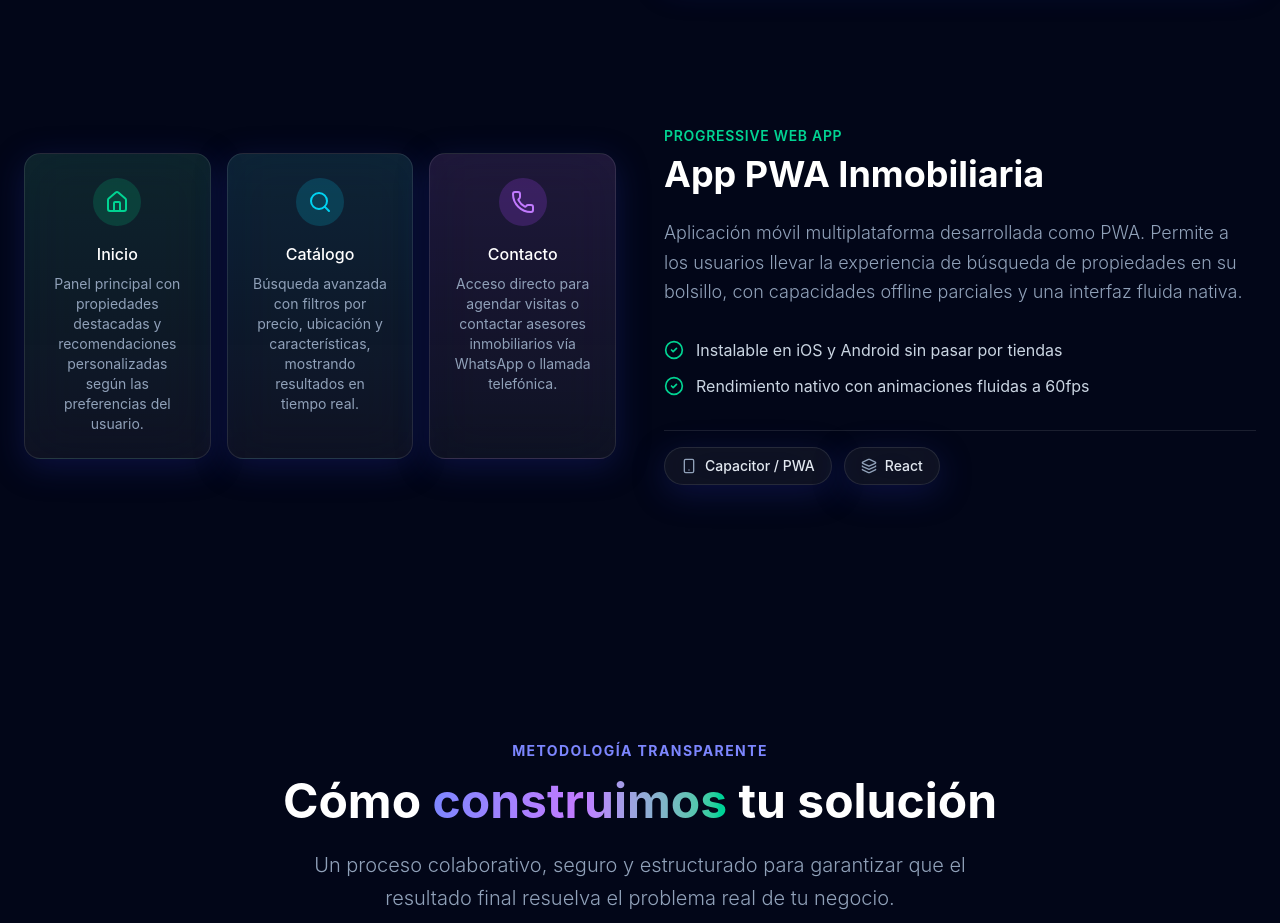
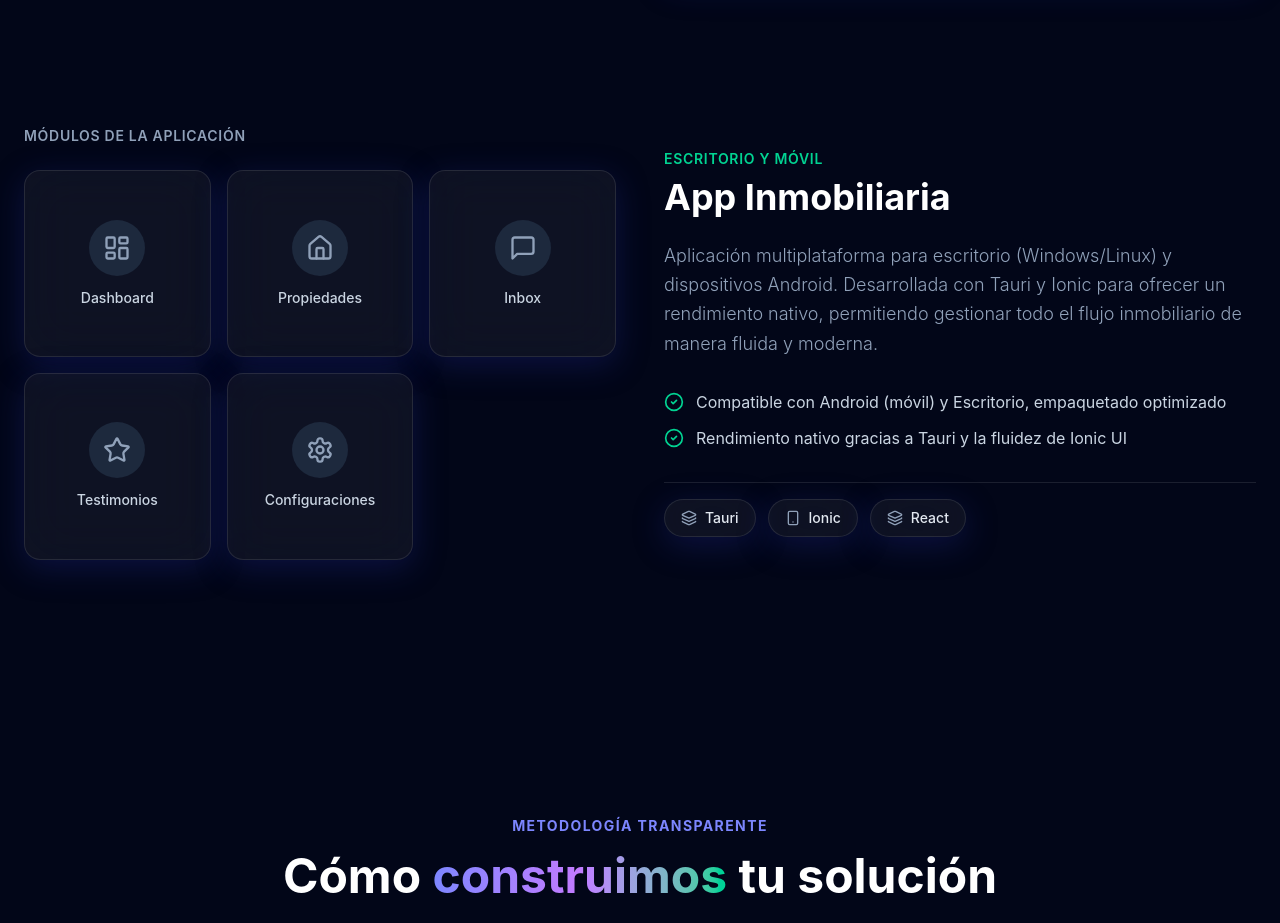
Before and after one commit to DeadJustLive/Portafolio, a React (Vite) app: page / in a window 1280 px wide. Shown: the part 4793-5716 px from the top of the page. Built offline with nearby package versions, Linux system fonts and the light colour scheme.

Commit message:
Refactor Projects Section: Replace PWA carousel with square grid and add modal navigation

```diff
--- a/src/app/components/projects-section.tsx
+++ b/src/app/components/projects-section.tsx
@@ -1,12 +1,51 @@
-import { useEffect, useRef } from 'react';
+import { useEffect, useRef, useState } from 'react';
 import gsap from 'gsap';
 import { ScrollTrigger } from 'gsap/ScrollTrigger';
-import { ExternalLink, Layers, Server, Smartphone, CheckCircle2, Home, Search, Phone } from 'lucide-react';
+import { ExternalLink, Layers, Server, Smartphone, CheckCircle2, Home, Search, Phone, LayoutDashboard, MessageSquare, Star, Settings, X, Image as ImageIcon, ChevronLeft, ChevronRight } from 'lucide-react';
 
 gsap.registerPlugin(ScrollTrigger);
 
+type AppTab = {
+  id: string;
+  title: string;
+  desc: string;
+  icon: any;
+};
+
+const appTabs: AppTab[] = [
+  { id: 'dashboard', title: 'Dashboard', desc: 'Panel de control principal para métricas rápidas de la plataforma.', icon: LayoutDashboard },
+  { id: 'properties', title: 'Propiedades', desc: 'Gestión y visualización del catálogo completo de inmuebles.', icon: Home },
+  { id: 'inbox', title: 'Inbox', desc: 'Bandeja de entrada para gestionar consultas y comunicación.', icon: MessageSquare },
+  { id: 'testimonials', title: 'Testimonios', desc: 'Reseñas y opiniones destacadas de los clientes.', icon: Star },
+  { id: 'settings', title: 'Configuraciones', desc: 'Ajustes del perfil y preferencias de la aplicación.', icon: Settings },
+];
+
 export function ProjectsSection() {
   const containerRef = useRef<HTMLDivElement>(null);
+  const [activeAppModal, setActiveAppModal] = useState<AppTab | null>(null);
+
+  const activeModalIndex = activeAppModal ? appTabs.findIndex(t => t.id === activeAppModal.id) : -1;
+  const goPrevModal = (e: React.MouseEvent) => {
+    e.stopPropagation();
+    if (activeModalIndex > 0) {
+      setActiveAppModal(appTabs[activeModalIndex - 1]);
+    }
+  };
+  const goNextModal = (e: React.MouseEvent) => {
+    e.stopPropagation();
+    if (activeModalIndex < appTabs.length - 1) {
+      setActiveAppModal(appTabs[activeModalIndex + 1]);
+    }
+  };
+
+  // Lock scroll when modal is open
+  useEffect(() => {
+    if (activeAppModal) {
+      document.body.style.overflow = 'hidden';
+    } else {
+      document.body.style.overflow = '';
+    }
+  }, [activeAppModal]);
 
   useEffect(() => {
     if (!containerRef.current) return;
@@ -113,30 +152,34 @@ export function ProjectsSection() {
           </div>
         </div>
 
-        {/* Proyecto 2: PWA */}
+        {/* Proyecto 2: Tauri & Ionic */}
         <div className="project-block flex flex-col md:flex-row-reverse gap-12 items-center">
           <div className="flex-1 space-y-8">
             <div>
-              <h4 className="text-emerald-400 font-semibold tracking-wider uppercase text-sm mb-2">Progressive Web App</h4>
-              <h3 className="text-4xl font-bold text-white mb-6">App PWA Inmobiliaria</h3>
+              <h4 className="text-emerald-400 font-semibold tracking-wider uppercase text-sm mb-2">Escritorio y Móvil</h4>
+              <h3 className="text-4xl font-bold text-white mb-6">App Inmobiliaria</h3>
               <p className="text-lg text-slate-400 leading-relaxed font-light">
-                Aplicación móvil multiplataforma desarrollada como PWA. Permite a los usuarios llevar la experiencia de búsqueda de propiedades en su bolsillo, con capacidades offline parciales y una interfaz fluida nativa.
+                Aplicación multiplataforma para escritorio (Windows/Linux) y dispositivos Android. Desarrollada con Tauri y Ionic para ofrecer un rendimiento nativo, permitiendo gestionar todo el flujo inmobiliario de manera fluida y moderna.
               </p>
             </div>
             <div className="space-y-3">
               <div className="flex items-start gap-3">
                 <CheckCircle2 className="w-5 h-5 text-emerald-400 shrink-0 mt-0.5" />
-                <span className="text-slate-300">Instalable en iOS y Android sin pasar por tiendas</span>
+                <span className="text-slate-300">Compatible con Android (móvil) y Escritorio, empaquetado optimizado</span>
               </div>
               <div className="flex items-start gap-3">
                 <CheckCircle2 className="w-5 h-5 text-emerald-400 shrink-0 mt-0.5" />
-                <span className="text-slate-300">Rendimiento nativo con animaciones fluidas a 60fps</span>
+                <span className="text-slate-300">Rendimiento nativo gracias a Tauri y la fluidez de Ionic UI</span>
               </div>
             </div>
             <div className="flex flex-wrap gap-3 pt-4 border-t border-white/10">
               <div className="flex items-center gap-2 px-4 py-2 rounded-full glass bg-white/5 border border-white/10">
+                <span className="text-slate-400"><Layers className="w-4 h-4" /></span>
+                <span className="text-sm font-medium text-slate-200">Tauri</span>
+              </div>
+              <div className="flex items-center gap-2 px-4 py-2 rounded-full glass bg-white/5 border border-white/10">
                 <span className="text-slate-400"><Smartphone className="w-4 h-4" /></span>
-                <span className="text-sm font-medium text-slate-200">Capacitor / PWA</span>
+                <span className="text-sm font-medium text-slate-200">Ionic</span>
               </div>
               <div className="flex items-center gap-2 px-4 py-2 rounded-full glass bg-white/5 border border-white/10">
                 <span className="text-slate-400"><Layers className="w-4 h-4" /></span>
@@ -144,34 +187,101 @@ export function ProjectsSection() {
               </div>
             </div>
           </div>
+
           <div className="flex-1 w-full">
-            {/* Tabs explanation UI */}
-            <div className="grid grid-cols-1 sm:grid-cols-3 gap-4">
-              <div className="glass border border-emerald-500/30 bg-gradient-to-b from-emerald-500/10 to-transparent p-6 rounded-2xl flex flex-col items-center text-center group hover:bg-emerald-500/20 transition-colors">
-                <div className="w-12 h-12 rounded-full bg-emerald-500/20 flex items-center justify-center mb-4 group-hover:scale-110 transition-transform">
-                  <Home className="w-6 h-6 text-emerald-400" />
+            <h5 className="text-sm font-semibold text-slate-400 uppercase tracking-wider mb-6">Módulos de la Aplicación</h5>
+
+            <div className="grid grid-cols-2 sm:grid-cols-3 gap-4">
+              {appTabs.map((tab) => (
+                <div
+                  key={tab.id}
+                  onClick={() => setActiveAppModal(tab)}
+                  className="aspect-square rounded-2xl glass border border-white/10 hover:border-emerald-500/50 bg-slate-900/50 hover:bg-emerald-950/30 flex flex-col items-center justify-center cursor-pointer transition-all duration-300 group shadow-lg hover:shadow-emerald-900/20"
+                >
+                  <div className="w-14 h-14 rounded-full bg-slate-800 group-hover:bg-emerald-500/20 flex items-center justify-center mb-3 transition-colors">
+                    <tab.icon className="w-7 h-7 text-slate-400 group-hover:text-emerald-400 transition-colors" />
+                  </div>
+                  <span className="text-sm font-medium text-slate-300 group-hover:text-white transition-colors">{tab.title}</span>
                 </div>
-                <h5 className="text-white font-medium mb-2">Inicio</h5>
-                <p className="text-sm text-slate-400">Panel principal con propiedades destacadas y recomendaciones personalizadas según las preferencias del usuario.</p>
+              ))}
+            </div>
+          </div>
+        </div>
+      </div>
+
+      {/* App Tab Detail Modal */}
+      <div
+        className={`fixed inset-0 z-[100] flex items-center justify-center p-4 md:p-8 transition-all duration-300 ${activeAppModal ? 'opacity-100' : 'opacity-0 pointer-events-none'}`}
+      >
+        <div
+          className="absolute inset-0 bg-slate-950/80 backdrop-blur-sm"
+          onClick={() => setActiveAppModal(null)}
+        />
+
+        <div
+          className={`glass-card bg-slate-900 border border-white/10 rounded-3xl w-full max-w-5xl max-h-[90vh] overflow-hidden relative z-10 shadow-2xl flex flex-col md:flex-row transition-all duration-500 delay-100 ${activeAppModal ? 'translate-y-0 scale-100' : 'translate-y-10 scale-95'}`}
+        >
+          {activeAppModal && (
+            <>
+              {/* Photo Area in Modal */}
+              <div className="w-full md:w-1/2 bg-slate-950 flex flex-col items-center justify-center relative min-h-[300px] md:min-h-[600px] border-b md:border-b-0 md:border-r border-white/10">
+                <div className="absolute inset-0 flex flex-col items-center justify-center text-slate-500">
+                  <ImageIcon className="w-16 h-16 mb-4 opacity-30" />
+                  <span className="text-lg font-medium">Espacio para Fotografía</span>
+                  <span className="text-sm text-slate-600 mt-2">({activeAppModal.title})</span>
+                </div>
               </div>
 
-              <div className="glass border border-cyan-500/30 bg-gradient-to-b from-cyan-500/10 to-transparent p-6 rounded-2xl flex flex-col items-center text-center group hover:bg-cyan-500/20 transition-colors">
-                <div className="w-12 h-12 rounded-full bg-cyan-500/20 flex items-center justify-center mb-4 group-hover:scale-110 transition-transform">
-                  <Search className="w-6 h-6 text-cyan-400" />
+              {/* Info Area */}
+              <div className="w-full md:w-1/2 p-8 md:p-12 relative flex flex-col justify-center bg-slate-900/50 overflow-y-auto">
+                <button
+                  onClick={() => setActiveAppModal(null)}
+                  className="absolute top-6 right-6 p-2 rounded-full bg-white/5 hover:bg-white/10 text-white transition-colors z-20"
+                >
+                  <X className="w-5 h-5" />
+                </button>
+
+                <div className="w-16 h-16 rounded-2xl bg-emerald-500/20 flex items-center justify-center mb-8 shadow-lg shadow-emerald-500/10 shrink-0">
+                  <activeAppModal.icon className="w-8 h-8 text-emerald-400" />
                 </div>
-                <h5 className="text-white font-medium mb-2">Catálogo</h5>
-                <p className="text-sm text-slate-400">Búsqueda avanzada con filtros por precio, ubicación y características, mostrando resultados en tiempo real.</p>
+
+                <h4 className="text-emerald-400 font-semibold tracking-wider uppercase text-sm mb-2">Vista de la App</h4>
+                <h3 className="text-3xl md:text-4xl font-bold text-white mb-6">{activeAppModal.title}</h3>
+
+                <p className="text-slate-300 text-lg leading-relaxed font-light mb-8">
+                  {activeAppModal.desc}
+                </p>
+
+                <div className="bg-slate-950/50 p-6 rounded-xl border border-white/5 mt-auto">
+                  <h5 className="text-white font-medium mb-2">Información Técnica</h5>
+                  <p className="text-sm text-slate-400">Esta sección se renderiza utilizando componentes nativos emulados por Ionic, garantizando transiciones suaves en dispositivos Android y un consumo mínimo de recursos en la versión de escritorio gracias a Tauri.</p>
+                </div>
+
+                {/* Controles de Navegación del Modal */}
+                <div className="flex items-center justify-between mt-8 pt-6 border-t border-white/10">
+                  <button
+                    onClick={goPrevModal}
+                    className={`flex items-center gap-2 px-4 py-2 rounded-full transition-all duration-300 ${activeModalIndex > 0 ? 'bg-white/5 hover:bg-white/10 text-white cursor-pointer' : 'opacity-30 cursor-not-allowed text-slate-500'}`}
+                  >
+                    <ChevronLeft className="w-5 h-5" />
+                    <span className="text-sm font-medium hidden sm:inline">Anterior</span>
+                  </button>
+                  <div className="flex gap-2">
+                    {appTabs.map((_, idx) => (
+                      <div key={idx} className={`w-2 h-2 rounded-full transition-all duration-300 ${idx === activeModalIndex ? 'bg-emerald-400 w-4' : 'bg-white/20'}`} />
+                    ))}
+                  </div>
+                  <button
+                    onClick={goNextModal}
+                    className={`flex items-center gap-2 px-4 py-2 rounded-full transition-all duration-300 ${activeModalIndex < appTabs.length - 1 ? 'bg-white/5 hover:bg-white/10 text-white cursor-pointer' : 'opacity-30 cursor-not-allowed text-slate-500'}`}
+                  >
+                    <span className="text-sm font-medium hidden sm:inline">Siguiente</span>
+                    <ChevronRight className="w-5 h-5" />
+                  </button>
+                </div>
               </div>
-
-              <div className="glass border border-purple-500/30 bg-gradient-to-b from-purple-500/10 to-transparent p-6 rounded-2xl flex flex-col items-center text-center group hover:bg-purple-500/20 transition-colors">
-                <div className="w-12 h-12 rounded-full bg-purple-500/20 flex items-center justify-center mb-4 group-hover:scale-110 transition-transform">
-                  <Phone className="w-6 h-6 text-purple-400" />
-                </div>
-                <h5 className="text-white font-medium mb-2">Contacto</h5>
-                <p className="text-sm text-slate-400">Acceso directo para agendar visitas o contactar asesores inmobiliarios vía WhatsApp o llamada telefónica.</p>
-              </div>
-            </div>
-          </div>
+            </>
+          )}
         </div>
       </div>
     </section>
```
